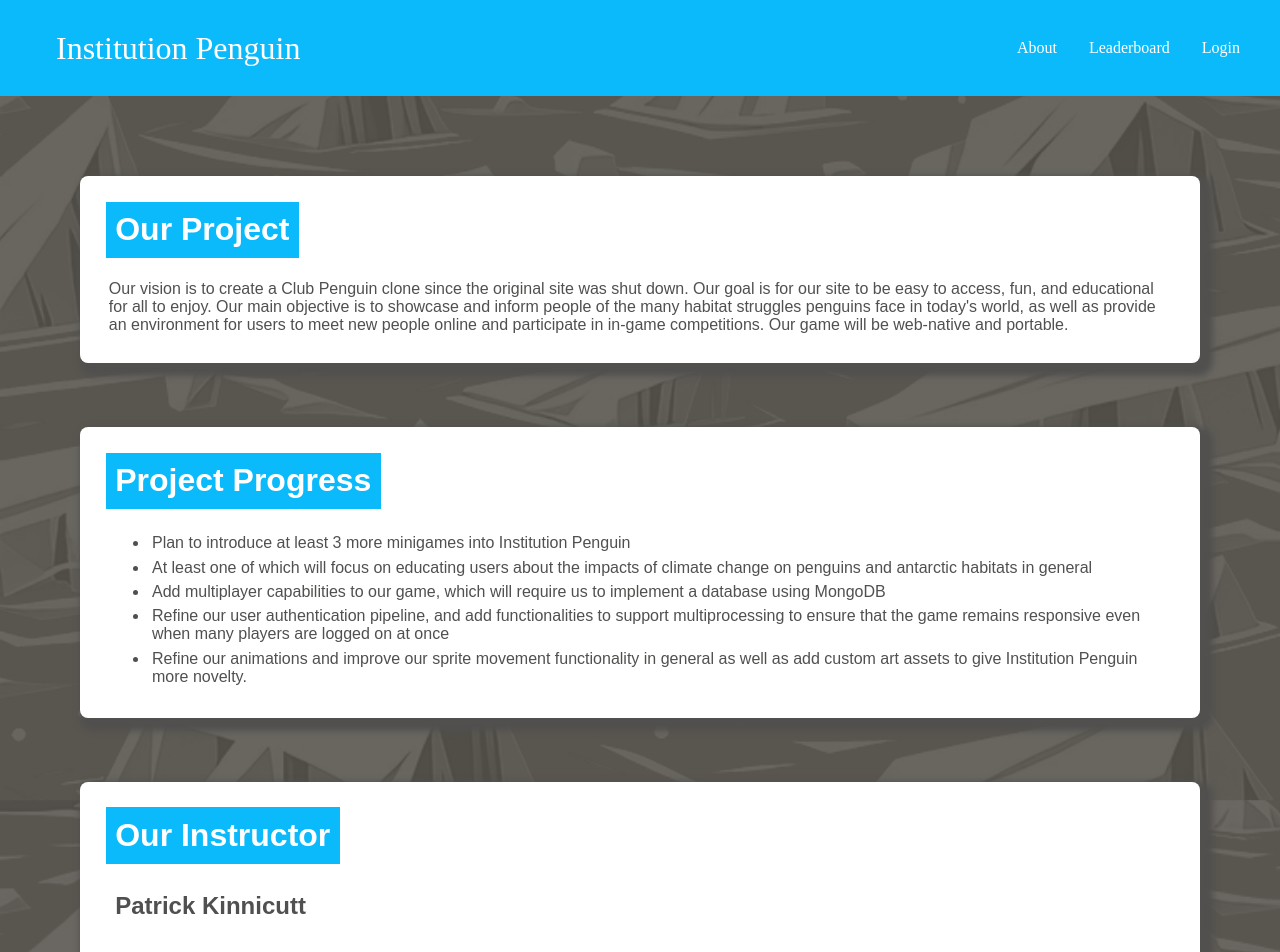
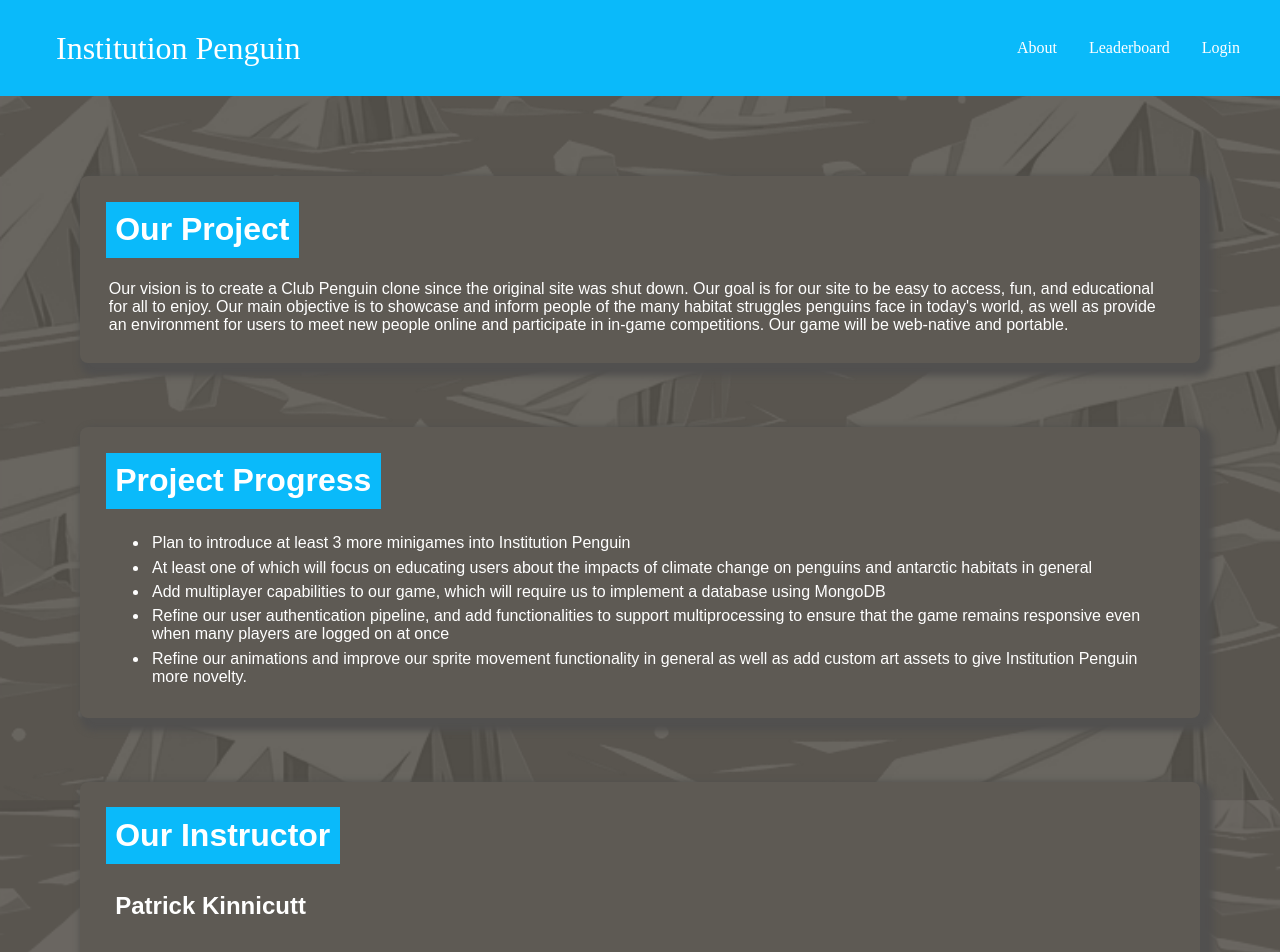
Before and after one commit to meyersa/institution-penguin, a Next.js app: page /about in a window 1280 px wide. Shown: the top 952 px of the page. Built offline with nearby package versions, Linux system fonts and the light colour scheme; a web font is replaced by a local one.

Commit message:
Better colorscheme

```diff
--- a/styles/globals.css
+++ b/styles/globals.css
@@ -45,7 +45,7 @@
   display: flex;
   flex-direction: column;
   align-items: flex-start;
-  background-color: #fff;
+  background-color: #5e5a54;
   margin: 2em;
   padding: 1em;
   border-radius: .5em;
@@ -55,7 +55,7 @@
 
 #boxInside a, ul {
   font-family: sans-serif;
-  color: #51504f;
+  color: #fff;
   margin: .8em;
 
 }
@@ -76,7 +76,7 @@
 
 #boxInside h2 {
   font-family: sans-serif;
-  color: #51504f;
+  color: #fff;
   size: 2em;
   margin: .8em;
 
```
